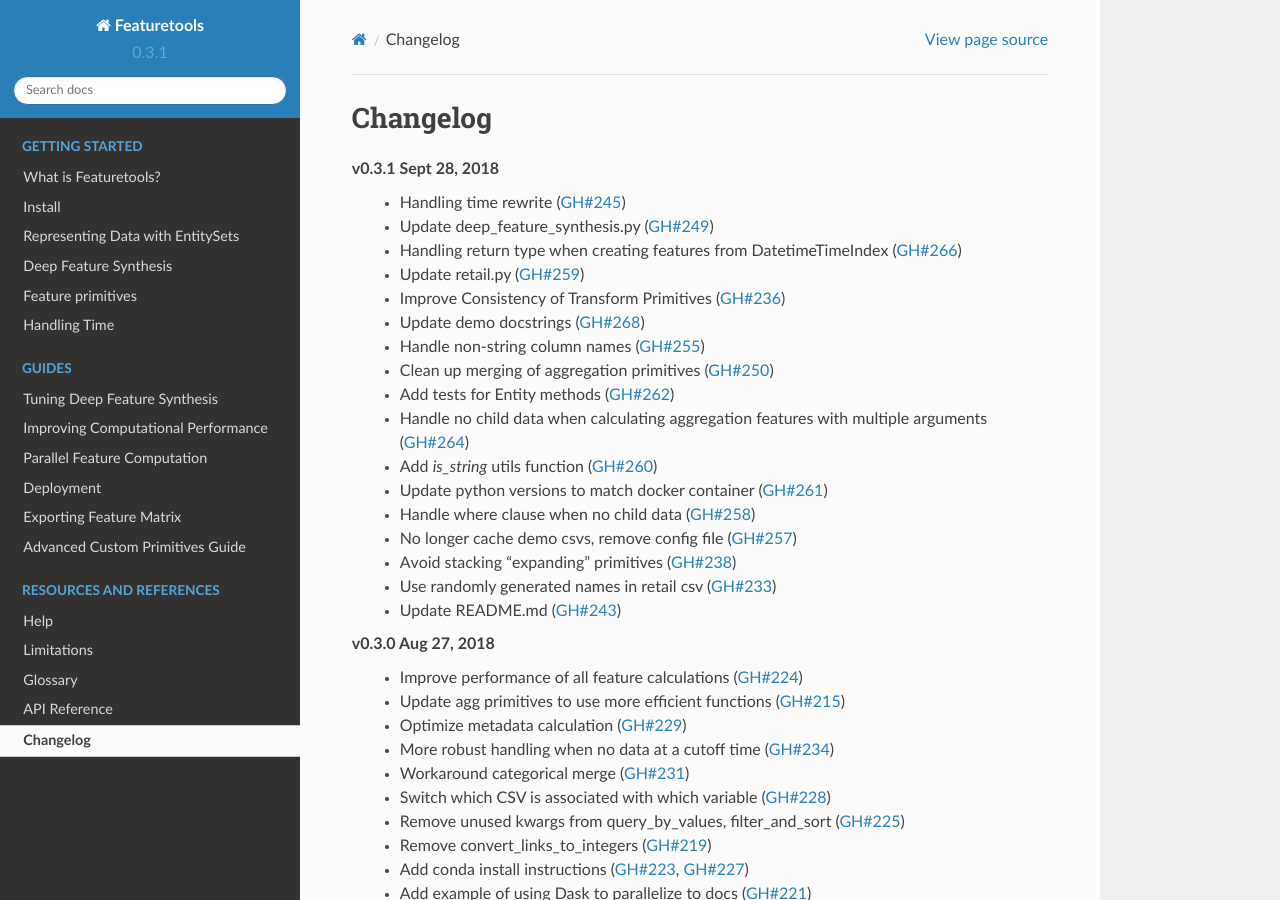
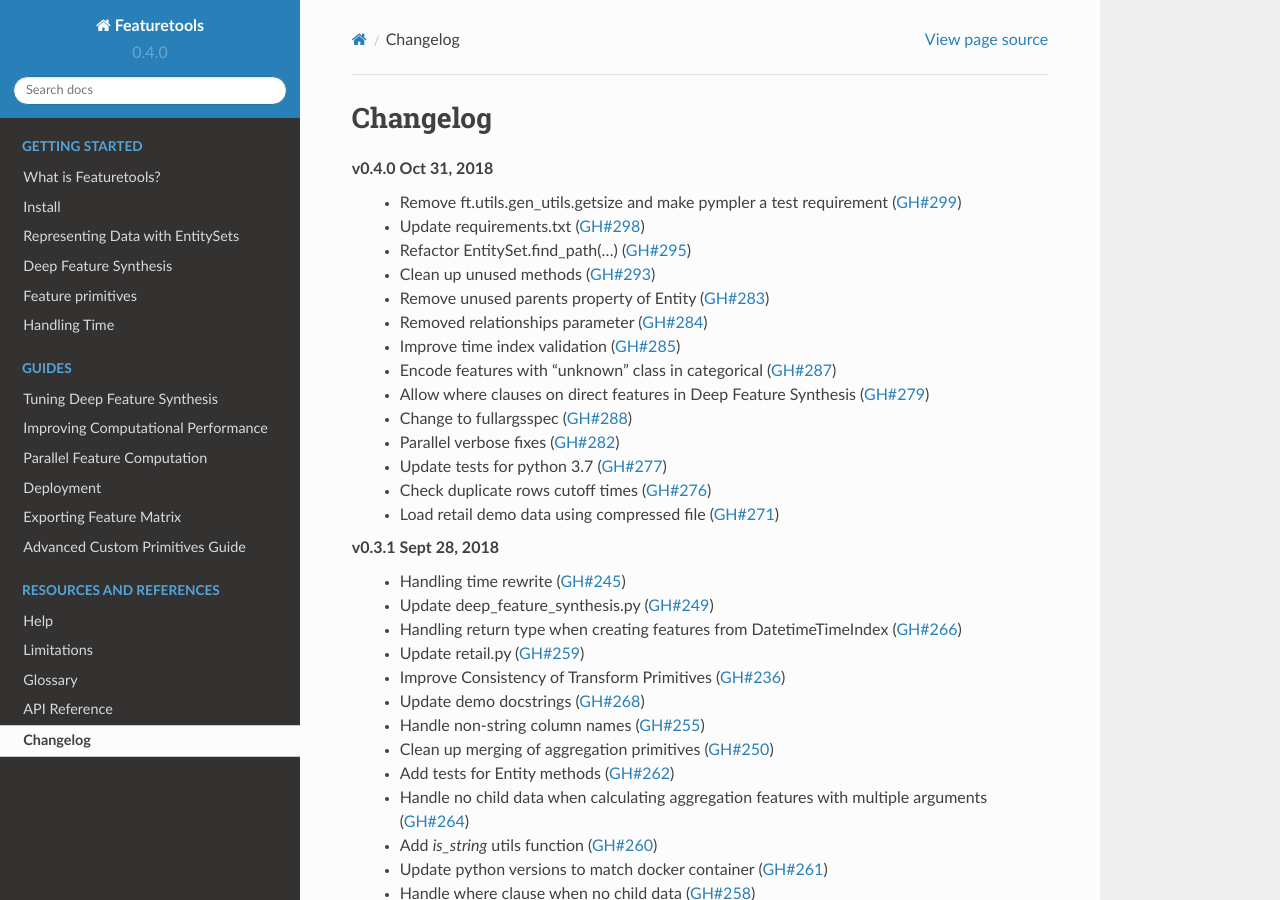
Before and after one commit to alteryx/featuretools, a Sphinx documentation site: the page built from docs/source/changelog.rst, in a window 1280 px wide and 900 px high. Built offline with Sphinx 7.4.7 and the Read the Docs theme 2.0.0, drawn with Linux system fonts in a browser that asks for light colours; comment, search, counter and statistics services are not loaded.

Commit message:
bump v0.4.0

```diff
--- a/docs/source/changelog.rst
+++ b/docs/source/changelog.rst
@@ -2,6 +2,22 @@
 
 Changelog
 ---------
+**v0.4.0** Oct 31, 2018
+    * Remove ft.utils.gen_utils.getsize and make pympler a test requirement (:pr:`299`)
+    * Update requirements.txt (:pr:`298`)
+    * Refactor EntitySet.find_path(...) (:pr:`295`)
+    * Clean up unused methods (:pr:`293`)
+    * Remove unused parents property of Entity (:pr:`283`)
+    * Removed relationships parameter (:pr:`284`)
+    * Improve time index validation (:pr:`285`)
+    * Encode features with "unknown" class in categorical (:pr:`287`)
+    * Allow where clauses on direct features in Deep Feature Synthesis (:pr:`279`)
+    * Change to fullargsspec (:pr:`288`)
+    * Parallel verbose fixes (:pr:`282`)
+    * Update tests for python 3.7 (:pr:`277`)
+    * Check duplicate rows cutoff times (:pr:`276`)
+    * Load retail demo data using compressed file (:pr:`271`)
+
 **v0.3.1** Sept 28, 2018
     * Handling time rewrite (:pr:`245`)
     * Update deep_feature_synthesis.py (:pr:`249`)
--- a/featuretools/__init__.py
+++ b/featuretools/__init__.py
@@ -12,4 +12,4 @@
 from .utils.time_utils import *
 import featuretools.demo
 
-__version__ = '0.3.1'
+__version__ = '0.4.0'
--- a/setup.py
+++ b/setup.py
@@ -15,7 +15,7 @@
 
 setup(
     name='featuretools',
-    version='0.3.1',
+    version='0.4.0',
     packages=find_packages(),
     description='a framework for automated feature engineering',
     url='http://featuretools.com',
```
